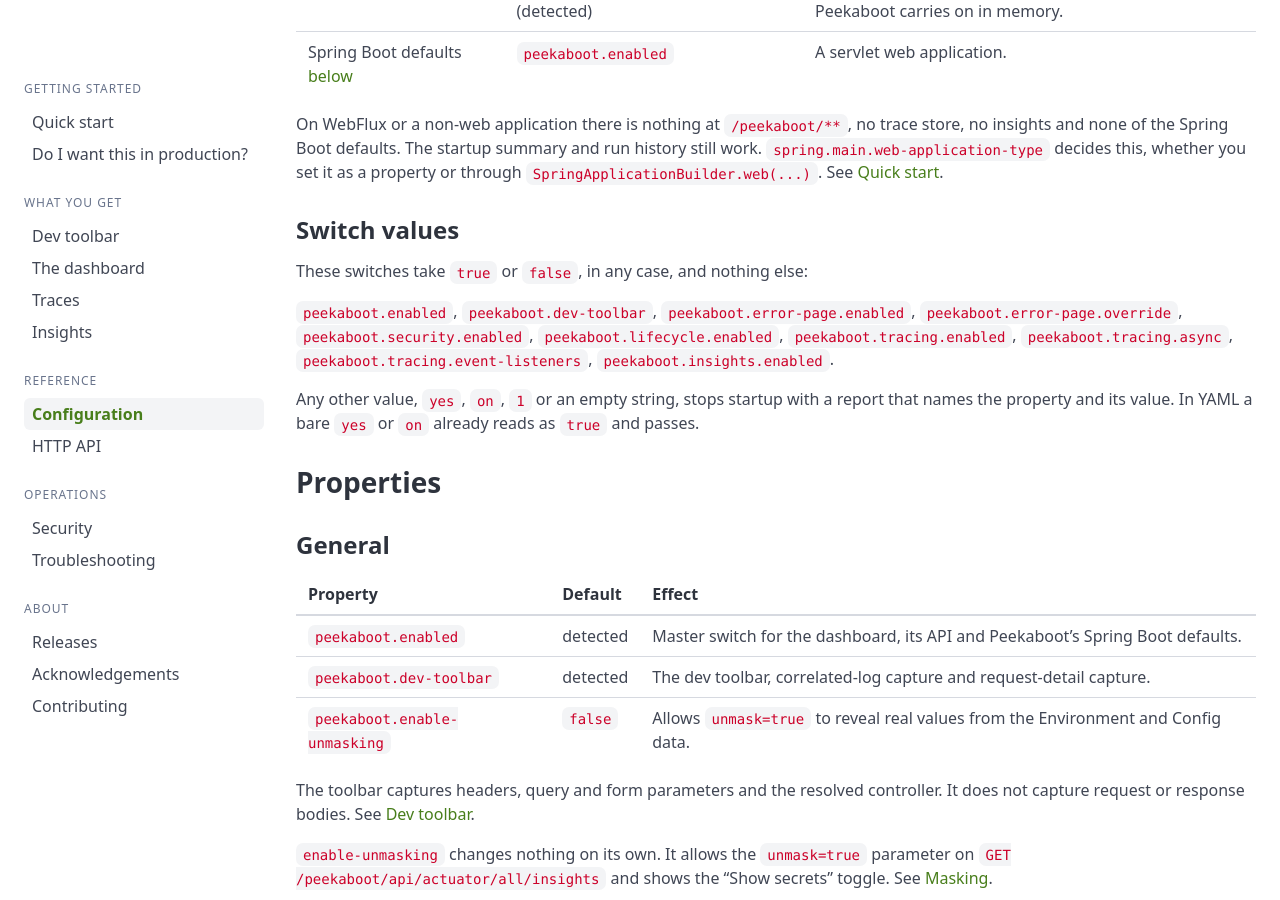
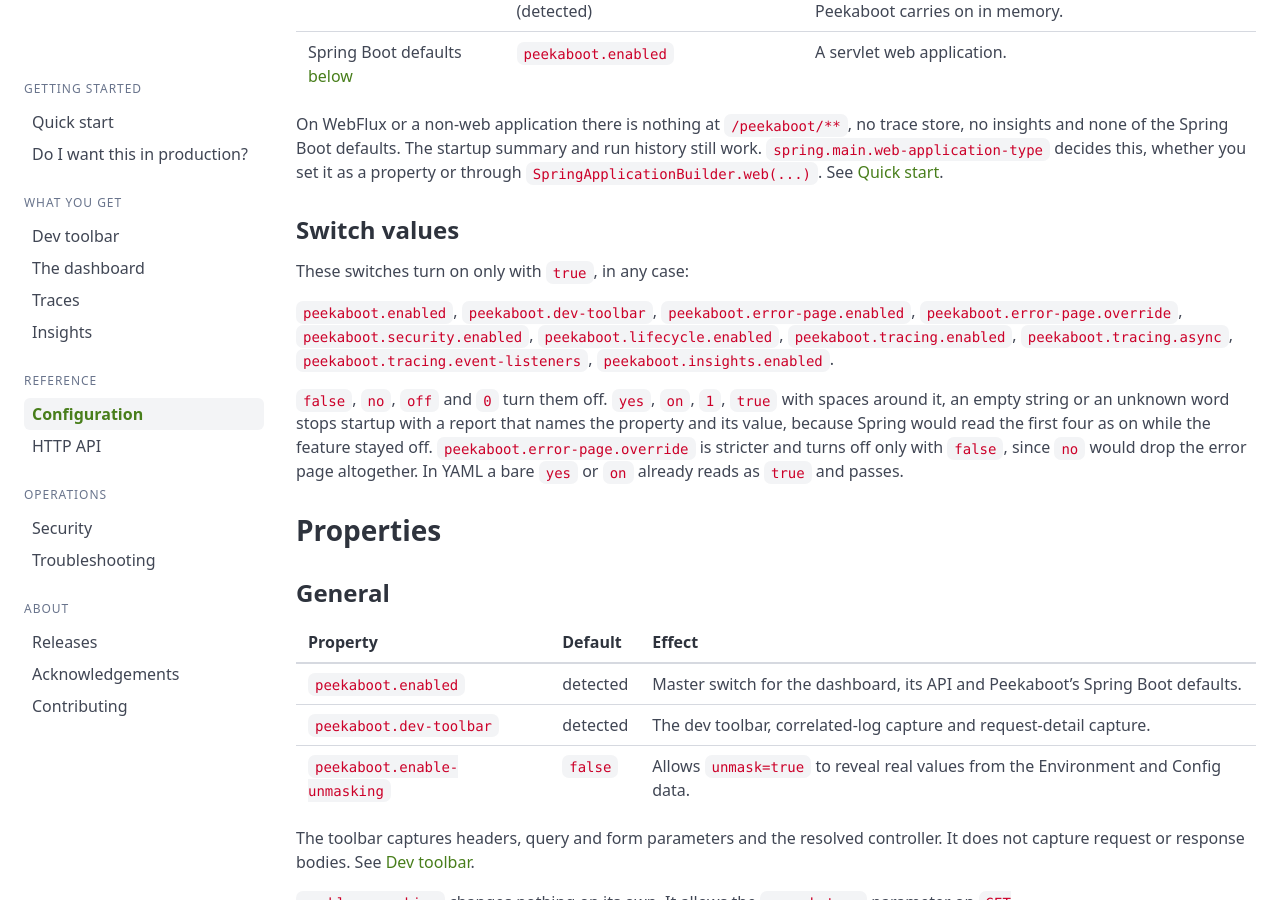
Before and after one commit to peekaboot-org/peekaboot-org.github.io, a Jekyll site: the page built from docs/configuration.md, in a window 1280 px wide and 900 px high, scrolled down 2487 px. Built offline with Jekyll 4.4.1, drawn with Linux system fonts in a browser that asks for light colours; some of the changed text lies outside the part shown.

Commit message:
docs: say switches still take no, off and 0

```diff
--- a/docs/configuration.md
+++ b/docs/configuration.md
@@ -100,15 +100,18 @@
 
 ### Switch values {#switch-values}
 
-These switches take `true` or `false`, in any case, and nothing else:
+These switches turn on only with `true`, in any case:
 
 `peekaboot.enabled`, `peekaboot.dev-toolbar`, `peekaboot.error-page.enabled`,
 `peekaboot.error-page.override`, `peekaboot.security.enabled`, `peekaboot.lifecycle.enabled`,
 `peekaboot.tracing.enabled`, `peekaboot.tracing.async`, `peekaboot.tracing.event-listeners`,
 `peekaboot.insights.enabled`.
 
-Any other value, `yes`, `on`, `1` or an empty string, stops startup with a report that names
-the property and its value. In YAML a bare `yes` or `on` already reads as `true` and passes.
+`false`, `no`, `off` and `0` turn them off. `yes`, `on`, `1`, `true` with spaces around it, an
+empty string or an unknown word stops startup with a report that names the property and its
+value, because Spring would read the first four as on while the feature stayed off.
+`peekaboot.error-page.override` is stricter and turns off only with `false`, since `no` would
+drop the error page altogether. In YAML a bare `yes` or `on` already reads as `true` and passes.
 
 ## Properties {#properties}
 
@@ -167,8 +170,8 @@
 | `peekaboot.security.password` | unset | A fixed password. Nothing is generated or written to disk. |
 | `peekaboot.security.credentials-file` | `security.properties` in the storage directory | Where the generated password's hash is stored. A path you set is written even while storage is off. |
 
-`enabled` is on for a deployment launch and off for local runs and tests. Only `true` and
-`false` count. Any other value, `yes` for example, [stops startup](#switch-values).
+`enabled` is on for a deployment launch and off for local runs and tests. `false`, `no`,
+`off` and `0` turn it off, while `yes`, `on` or `1` [stops startup](#switch-values).
 
 `username` uses the build's artifact id, then `spring.application.name`, then `peekaboot`. The
 suffix `-admin` is always appended.
```
